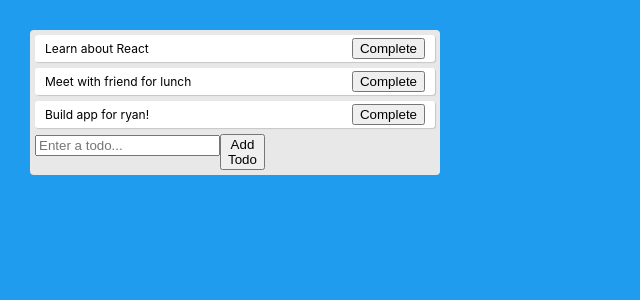
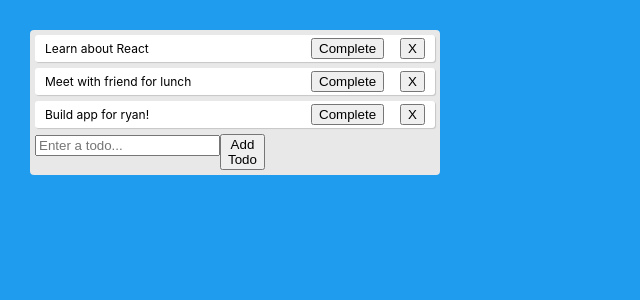
Before and after one commit to justin-cook-developer/React-Hooks-TS-Intro, a React (Create React App) app: page / in a window 1280 px wide. Shown: the top 300 px of the page, without its empty margins (0-640 px from the left). Built offline with nearby package versions, Linux system fonts and the light colour scheme.

Commit message:
Able to remove a todo.

```diff
--- a/src/App.css
+++ b/src/App.css
@@ -28,3 +28,9 @@
   align-items: center;
   justify-content: space-between;
 }
+
+.todo-buttons {
+  flex-basis: 30%;
+  display: flex;
+  justify-content: space-between;
+}
--- a/src/App.js
+++ b/src/App.js
@@ -35,16 +35,22 @@ const TodoForm = ({ addTodo }) => {
   );
 };
 
-const Todo = ({ todo, index, toggleComplete }) => (
+const Todo = ({ todo, index, toggleComplete, removeTodo }) => (
   <div className="todo">
     <span
       style={{ textDecoration: todo.isCompleted ? 'line-through' : 'none' }}
     >
       {todo.text}
     </span>
-    <button type="button" onClick={() => toggleComplete(index)}>
-      {todo.isCompleted ? 'Un-complete' : 'Complete'}
-    </button>
+
+    <span className="todo-buttons">
+      <button type="button" onClick={() => toggleComplete(index)}>
+        {todo.isCompleted ? 'Un-complete' : 'Complete'}
+      </button>
+      <button onClick={() => removeTodo(index)} type="button">
+        X
+      </button>
+    </span>
   </div>
 );
 
@@ -66,11 +72,19 @@ function App() {
     );
   };
 
+  const removeTodo = index => setTodos(todos.filter((_, i) => i !== index));
+
   return (
     <div className="app">
       <div className="todo-list">
         {todos.map((t, i) => (
-          <Todo key={i} index={i} todo={t} toggleComplete={toggleComplete} />
+          <Todo
+            key={i}
+            index={i}
+            todo={t}
+            toggleComplete={toggleComplete}
+            removeTodo={removeTodo}
+          />
         ))}
 
         <TodoForm addTodo={addTodo} />
```
